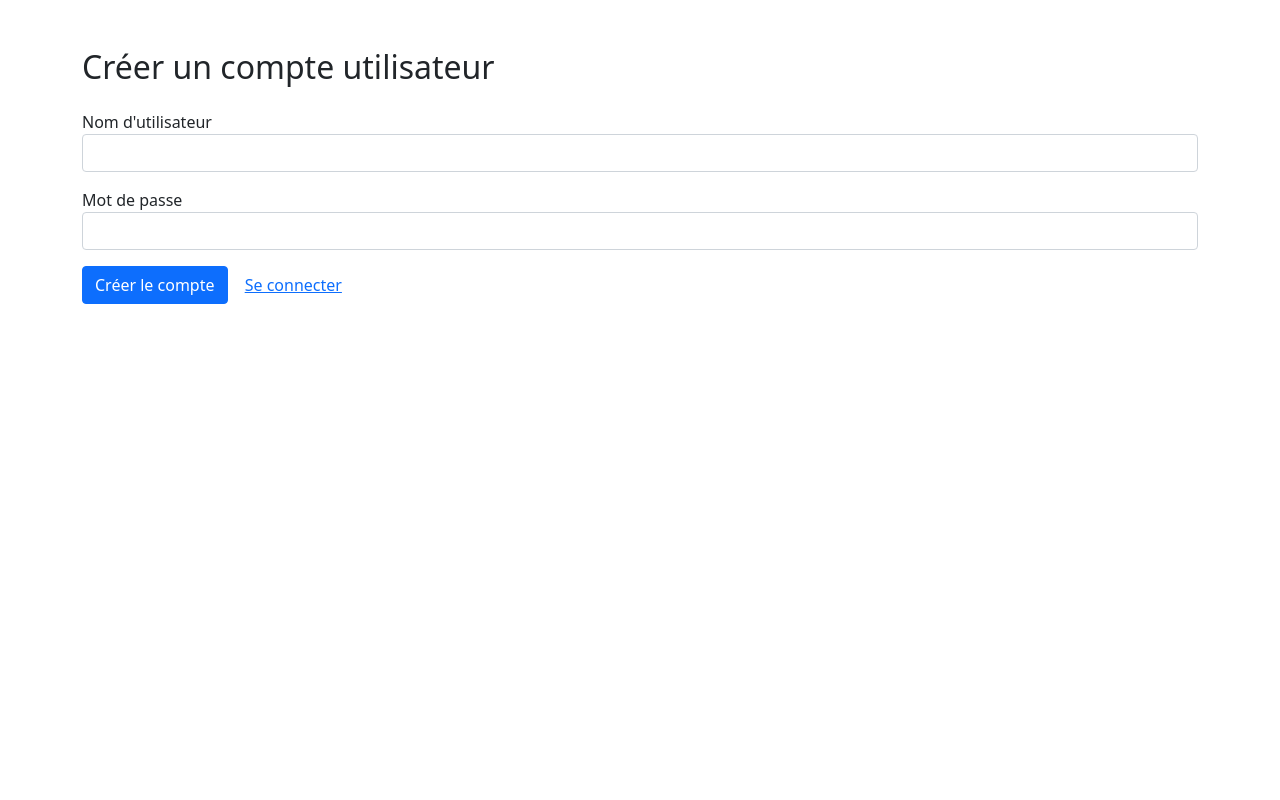
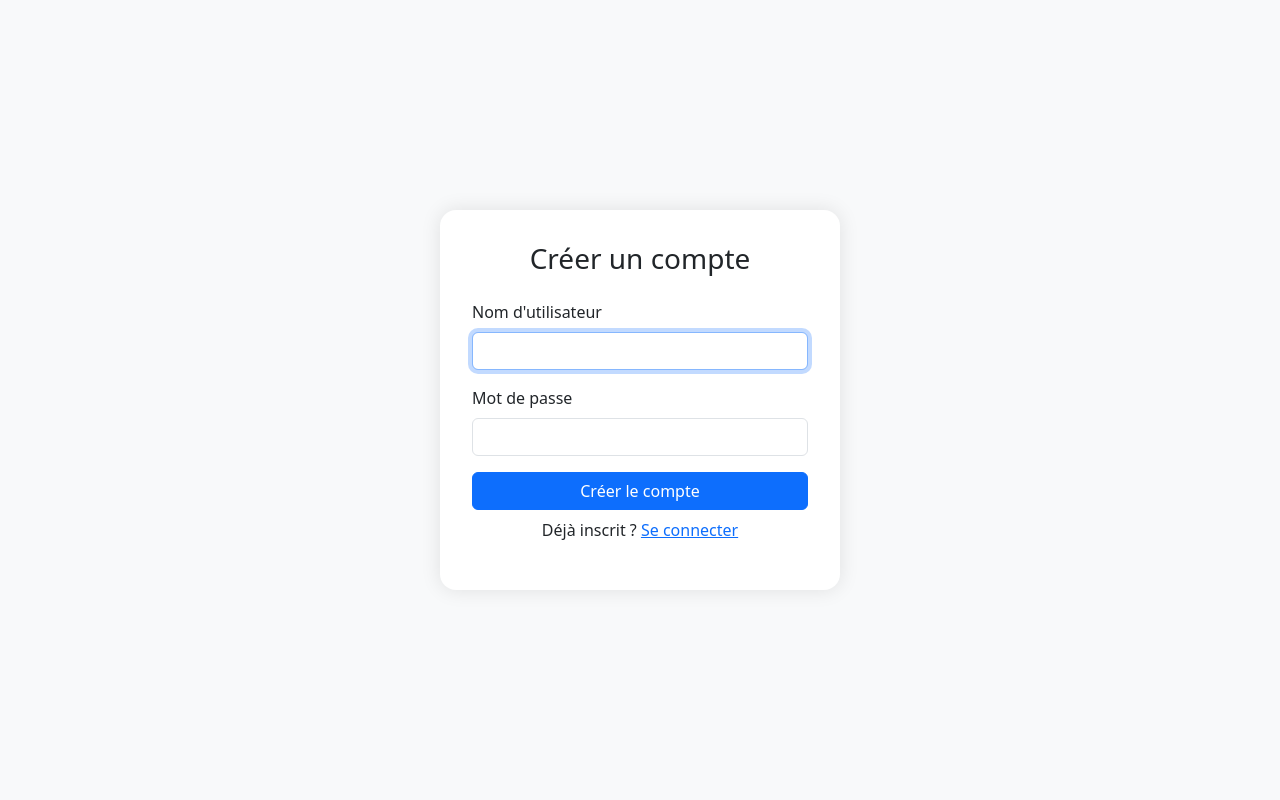
Before and after one commit to Fanamby93/inventaire-materiels, a Flask app: page /signup in a window 1280 px wide. Run offline with Flask 3, Linux system fonts and the light colour scheme.

Commit message:
Mise à jour de l'application

```diff
--- a/app.py
+++ b/app.py
@@ -50,6 +50,8 @@ class User(db.Model):
     def check_password(self, password):
         return check_password_hash(self.password_hash, password)
 
+
+
 # ------------------ BASE ------------------
 with app.app_context():
     db.create_all()
@@ -82,18 +84,28 @@ def index():
 @app.route('/login', methods=['GET', 'POST'])
 def login():
     if request.method == 'POST':
-        if request.form['username'] == 'admin' and request.form['password'] == '1234':
+        username = request.form['username']
+        password = request.form['password']
+
+        # Cas spécial admin par défaut
+        if username == 'admin' and password == '1234':
             session['logged_in'] = True
+            session['username'] = 'admin'
+            return redirect(url_for('index'))
+
+        # Vérification des utilisateurs de la base
+        user = User.query.filter_by(username=username).first()
+        if user and user.check_password(password):
+            session['logged_in'] = True
+            session['username'] = user.username
             return redirect(url_for('index'))
         else:
-            flash('Identifiants invalides')
+            flash('Identifiants invalides', 'danger')
+
     return render_template('login.html')
 
-@app.route('/logout')
-def logout():
-    session.clear()
-    flash("Déconnexion réussie", "success")
-    return redirect(url_for('login'))
+
+
 
 @app.route('/ajouter', methods=['GET', 'POST'])
 def ajouter():
@@ -248,6 +260,13 @@ def ajouter_type():
     types = TypeMateriel.query.order_by(TypeMateriel.nom).all()
     return render_template("ajouter_type.html", types=types)
 
+@app.route('/logout')
+def logout():
+    session.clear()
+    flash("Déconnexion réussie", "success")
+    return redirect(url_for('login'))
+
+
 @app.route('/utilisateurs')
 def utilisateurs():
     if 'logged_in' not in session:
--- a/templates/signup.html
+++ b/templates/signup.html
@@ -3,23 +3,56 @@
 <head>
     <meta charset="UTF-8">
     <title>Créer un compte</title>
-    <link href="https://cdn.jsdelivr.net/npm/bootstrap@5.1.3/dist/css/bootstrap.min.css" rel="stylesheet">
+    <link href="https://cdn.jsdelivr.net/npm/bootstrap@5.3.0/dist/css/bootstrap.min.css" rel="stylesheet">
+    <style>
+        body {
+            background-color: #f8f9fa;
+            display: flex;
+            justify-content: center;
+            align-items: center;
+            height: 100vh;
+        }
+        .signup-card {
+            max-width: 400px;
+            width: 100%;
+            padding: 2rem;
+            border-radius: 1rem;
+            box-shadow: 0 0 20px rgba(0,0,0,0.1);
+            background-color: white;
+        }
+    </style>
 </head>
 <body>
-<div class="container mt-5">
-    <h2 class="mb-4">Créer un compte utilisateur</h2>
+    <div class="signup-card">
+        <h3 class="text-center mb-4">Créer un compte</h3>
+
+        {% with messages = get_flashed_messages(with_categories=true) %}
+            {% if messages %}
+                {% for category, message in messages %}
+                    <div class="alert alert-{{ category }} alert-dismissible fade show" role="alert">
+                        {{ message }}
+                        <button type="button" class="btn-close" data-bs-dismiss="alert" aria-label="Close"></button>
+                    </div>
+                {% endfor %}
+            {% endif %}
+        {% endwith %}
+
         <form method="POST">
             <div class="mb-3">
-            <label>Nom d'utilisateur</label>
-            <input type="text" name="username" class="form-control" required>
+                <label for="username" class="form-label">Nom d'utilisateur</label>
+                <input type="text" name="username" id="username" class="form-control" required autofocus>
             </div>
             <div class="mb-3">
-            <label>Mot de passe</label>
-            <input type="password" name="password" class="form-control" required>
+                <label for="password" class="form-label">Mot de passe</label>
+                <input type="password" name="password" id="password" class="form-control" required>
             </div>
+            <div class="d-grid mb-2">
                 <button type="submit" class="btn btn-primary">Créer le compte</button>
-        <a href="{{ url_for('login') }}" class="btn btn-link">Se connecter</a>
+            </div>
+            <p class="text-center">Déjà inscrit ? <a href="{{ url_for('login') }}">Se connecter</a></p>
         </form>
     </div>
+
+    <script src="https://cdn.jsdelivr.net/npm/bootstrap@5.3.0/dist/js/bootstrap.bundle.min.js"></script>
 </body>
 </html>
```
Also changed, not shown: templates/index.html (+7 -0 lines), instance/inventaire.db. Lines whose indentation alone changed are shown as unchanged.
